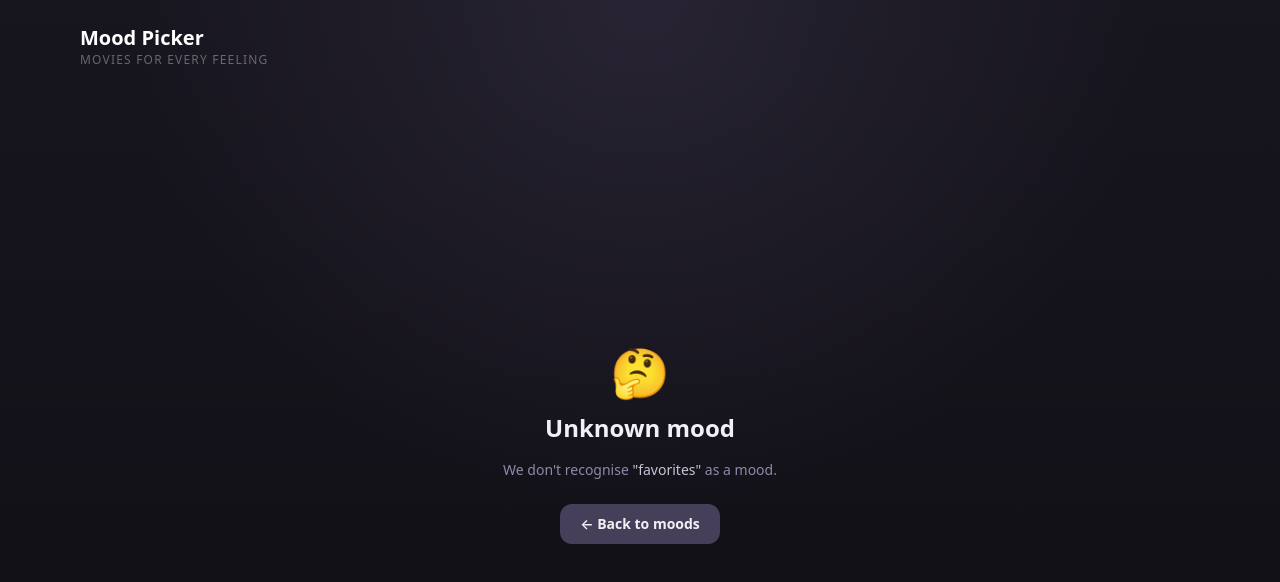
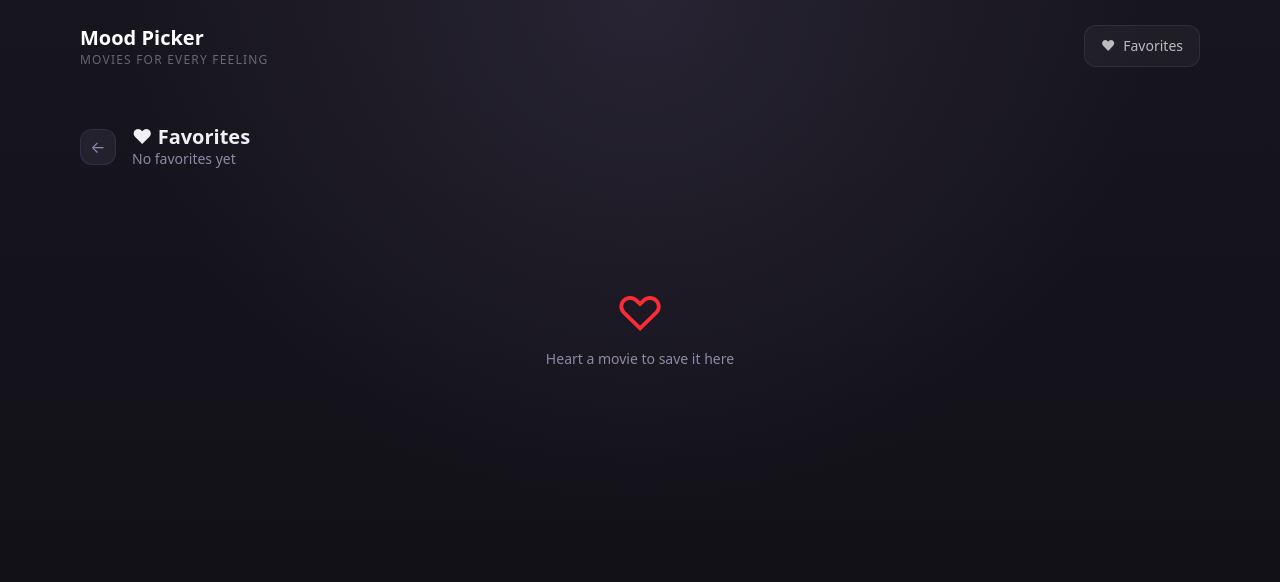
Before and after one commit to Ricky352/movie-mood-picker-challenge, a React (Vite) app: page /favorites in a window 1280 px wide. Shown: the top 582 px of the page. Built offline with nearby package versions, Linux system fonts and the light colour scheme.

Commit message:
Add favorites feature with context, hooks, and UI integration

```diff
--- a/src/App.tsx
+++ b/src/App.tsx
@@ -7,6 +7,8 @@ import { MoodSelector } from "./components/MoodSelector";
 import { MovieGrid } from "./components/MovieGrid";
 import { LoadingState } from "./components/LoadingState";
 import { ErrorState } from "./components/ErrorState";
+import { FavoritesPage } from "./components/FavoritesPage";
+import { FavoritesProvider } from "./context/FavoritesContext";
 import { hexToRgba } from "./utils/colours";
 import type { Mood } from "./types/mood";
 
@@ -168,14 +170,17 @@ const HomePage = () => {
 
 const App = () => {
   return (
+    <FavoritesProvider>
       <div className="flex flex-col min-h-screen max-w-6xl mx-auto px-4">
         <Header />
 
         <Routes>
           <Route path="/" element={<HomePage />} />
+          <Route path="/favorites" element={<FavoritesPage />} />
           <Route path="/:mood" element={<MoodPage />} />
         </Routes>
       </div>
+    </FavoritesProvider>
   );
 };
 
--- /dev/null
+++ b/src/components/FavoritesPage.tsx
@@ -0,0 +1,42 @@
+import { useNavigate } from "react-router-dom";
+import { useFavorites } from "../hooks/useFavorites";
+import { MovieGrid } from "./MovieGrid";
+
+export const FavoritesPage = () => {
+  const navigate = useNavigate();
+  const { favorites } = useFavorites();
+
+  return (
+    <main className="flex-1 py-8" style={{ animation: "page-enter 0.3s ease both" }}>
+      <div className="flex items-center gap-4 mb-6">
+        <button
+          onClick={() => navigate(-1)}
+          className="w-9 h-9 rounded-xl flex items-center justify-center text-lilac-ash-400 hover:text-lilac-ash-100 bg-lilac-ash-800/60 hover:bg-lilac-ash-700/60 border border-lilac-ash-700/50 transition-all duration-200 cursor-pointer"
+        >
+          ←
+        </button>
+        <div>
+          <h2 className="text-xl font-semibold text-lilac-ash-50 leading-tight">
+            ♥ Favorites
+          </h2>
+          <p className="text-sm text-lilac-ash-400">
+            {favorites.length === 0
+              ? "No favorites yet"
+              : `${favorites.length} saved movie${favorites.length !== 1 ? "s" : ""}`}
+          </p>
+        </div>
+      </div>
+
+      {favorites.length === 0 ? (
+        <div className="flex flex-col items-center justify-center py-24 text-center gap-3">
+          <span className="text-5xl text-red-500">♡</span>
+          <p className="text-lilac-ash-400 text-sm">
+            Heart a movie to save it here
+          </p>
+        </div>
+      ) : (
+        <MovieGrid movies={favorites} />
+      )}
+    </main>
+  );
+};
--- a/src/components/Header.tsx
+++ b/src/components/Header.tsx
@@ -1,15 +1,13 @@
+import { useNavigate } from "react-router-dom";
+import { useFavorites } from "../hooks/useFavorites";
+
 export const Header = () => {
+  const navigate = useNavigate();
+  const { favorites } = useFavorites();
+
   return (
     <header className="flex items-center justify-between py-6">
       <div className="flex items-center gap-3">
-        {/*<div className="w-10 h-10 rounded-xl flex items-center justify-center text-xl shrink-0"*/}
-        {/*  style={{*/}
-        {/*    background: "linear-gradient(135deg, #f5576c, #667eea)",*/}
-        {/*    boxShadow: "0 4px 20px rgba(245, 87, 108, 0.3)",*/}
-        {/*  }}*/}
-        {/*>*/}
-        {/*  🎬*/}
-        {/*</div>*/}
         <div>
           <h1 className="text-xl font-extrabold text-white">Mood Picker</h1>
           <p className="text-xs text-white/35 uppercase tracking-widest">
@@ -18,33 +16,18 @@ export const Header = () => {
         </div>
       </div>
 
-      {/*<div className="flex items-center gap-3">*/}
-      {/*  /!* Favorites *!/*/}
-      {/*  <button*/}
-      {/*    onClick={onFavoritesClick}*/}
-      {/*    className="flex items-center gap-2 px-4 py-2.5 rounded-xl text-sm font-medium text-white/70 backdrop-blur-md whitespace-nowrap transition-all duration-300 hover:text-white/90"*/}
-      {/*    style={{*/}
-      {/*      background: "rgba(255,255,255,0.04)",*/}
-      {/*      border: "1px solid rgba(255,255,255,0.08)",*/}
-      {/*    }}*/}
-      {/*    onMouseEnter={(e) => {*/}
-      {/*      e.currentTarget.style.background = "rgba(255,255,255,0.08)"*/}
-      {/*      e.currentTarget.style.borderColor = "rgba(255,255,255,0.15)"*/}
-      {/*    }}*/}
-      {/*    onMouseLeave={(e) => {*/}
-      {/*      e.currentTarget.style.background = "rgba(255,255,255,0.04)"*/}
-      {/*      e.currentTarget.style.borderColor = "rgba(255,255,255,0.08)"*/}
-      {/*    }}*/}
-      {/*  >*/}
-      {/*    <span>♥</span>*/}
-      {/*    <span>Favorites</span>*/}
-      {/*    {favoritesCount > 0 && (*/}
-      {/*      <span className="bg-white/10 text-white/80 text-xs px-1.5 py-0.5 rounded-full">*/}
-      {/*        {favoritesCount}*/}
-      {/*      </span>*/}
-      {/*    )}*/}
-      {/*  </button>*/}
-      {/*</div>*/}
+      <button
+        onClick={() => navigate("/favorites")}
+        className="flex items-center gap-2 px-4 py-2.5 rounded-xl text-sm font-medium text-white/70 hover:text-white/90 bg-white/4 hover:bg-white/8 border border-white/8 hover:border-white/15 backdrop-blur-md transition-all duration-300 cursor-pointer"
+      >
+        <span>♥</span>
+        <span>Favorites</span>
+        {favorites.length > 0 && (
+          <span className="bg-white/10 text-white/80 text-xs px-1.5 py-0.5 rounded-full">
+            {favorites.length}
+          </span>
+        )}
+      </button>
     </header>
   );
 };
--- a/src/components/MovieCard.tsx
+++ b/src/components/MovieCard.tsx
@@ -1,4 +1,5 @@
 import type { Movie } from "../types/movie";
+import { useFavorites } from "../hooks/useFavorites";
 
 interface MovieCardProps {
   movie: Movie;
@@ -6,10 +7,13 @@ interface MovieCardProps {
 }
 
 export const MovieCard = ({ movie, onClick }: MovieCardProps) => {
+  const { isFavorite, toggleFavorite } = useFavorites();
+  const favorited = isFavorite(movie.id);
+
   return (
     <div
       onClick={onClick}
-      className="cursor-pointer border border-lilac-ash-700 rounded-lg overflow-hidden bg-lilac-ash-800/50 transition-all duration-300 hover:-translate-y-1 hover:border-lilac-ash-500 hover:shadow-[0_8px_30px_rgba(0,0,0,0.4)]"
+      className="cursor-pointer border border-lilac-ash-700 rounded-lg overflow-hidden bg-lilac-ash-800/50 transition-all duration-300 hover:-translate-y-1 hover:border-lilac-ash-500 hover:shadow-[0_8px_30px_rgba(0,0,0,0.4)] group relative"
     >
       {movie.posterUrl ? (
         <img
@@ -22,6 +26,15 @@ export const MovieCard = ({ movie, onClick }: MovieCardProps) => {
           <span className="text-lilac-ash-400">No poster</span>
         </div>
       )}
+
+      {/* Favorite button */}
+      <button
+        onClick={(e) => { e.stopPropagation(); toggleFavorite(movie); }}
+        className={`absolute top-2 right-2 w-8 h-8 rounded-full flex items-center justify-center transition-all duration-200 cursor-pointer opacity-0 group-hover:opacity-100 ${favorited ? "opacity-100 bg-black/60 text-red-400" : "bg-black/40 text-white/70 hover:text-red-400"}`}
+      >
+        {favorited ? "♥" : "♡"}
+      </button>
+
       <div className="p-4">
         <h3 className="font-semibold text-lg text-lilac-ash-50 leading-tight">
           {movie.title}
--- a/src/components/MovieModal.tsx
+++ b/src/components/MovieModal.tsx
@@ -1,6 +1,7 @@
 import { useEffect } from "react";
 import { createPortal } from "react-dom";
 import type { Movie } from "../types/movie";
+import { useFavorites } from "../hooks/useFavorites";
 
 interface MovieModalProps {
   movie: Movie;
@@ -25,6 +26,9 @@ export const MovieModal = ({ movie, onClose }: MovieModalProps) => {
       document.body.style.overflow = previousOverflow;
     };
   }, []);
+
+  const { isFavorite, toggleFavorite } = useFavorites();
+  const favorited = isFavorite(movie.id);
 
   const hours = movie.runtime ? Math.floor(movie.runtime / 60) : null;
   const mins = movie.runtime ? movie.runtime % 60 : null;
@@ -57,13 +61,21 @@ export const MovieModal = ({ movie, onClose }: MovieModalProps) => {
           <div className="h-6" />
         )}
 
-        {/* Close button */}
-        <button
-          onClick={onClose}
-          className="absolute top-3 right-3 w-8 h-8 rounded-full flex items-center justify-center bg-black/40 text-white/60 hover:text-white transition-colors cursor-pointer"
-        >
-          ✕
-        </button>
+        {/* Actions */}
+        <div className="absolute top-3 right-3 flex gap-2">
+          <button
+            onClick={() => toggleFavorite(movie)}
+            className={`w-8 h-8 rounded-full flex items-center justify-center transition-colors cursor-pointer ${favorited ? "bg-black/60 text-red-400" : "bg-black/40 text-white/60 hover:text-red-400"}`}
+          >
+            {favorited ? "♥" : "♡"}
+          </button>
+          <button
+            onClick={onClose}
+            className="w-8 h-8 rounded-full flex items-center justify-center bg-black/40 text-white/60 hover:text-white transition-colors cursor-pointer"
+          >
+            ✕
+          </button>
+        </div>
 
         {/* Content */}
         <div className="flex gap-5 px-6 pb-2 mt-2">
--- /dev/null
+++ b/src/context/FavoritesContext.tsx
@@ -0,0 +1,48 @@
+import { createContext, useCallback, useState } from "react";
+import type { Movie } from "../types/movie";
+
+const STORAGE_KEY = "movie-mood-favorites";
+
+const load = (): Movie[] => {
+  try {
+    const raw = localStorage.getItem(STORAGE_KEY);
+    return raw ? (JSON.parse(raw) as Movie[]) : [];
+  } catch {
+    return [];
+  }
+};
+
+interface FavoritesContextValue {
+  favorites: Movie[];
+  isFavorite: (id: number) => boolean;
+  toggleFavorite: (movie: Movie) => void;
+}
+
+const FavoritesContext = createContext<FavoritesContextValue | null>(null);
+
+export const FavoritesProvider = ({ children }: { children: React.ReactNode }) => {
+  const [favorites, setFavorites] = useState<Movie[]>(load);
+
+  const toggleFavorite = useCallback((movie: Movie) => {
+    setFavorites((prev) => {
+      const next = prev.some((m) => m.id === movie.id)
+        ? prev.filter((m) => m.id !== movie.id)
+        : [...prev, movie];
+      localStorage.setItem(STORAGE_KEY, JSON.stringify(next));
+      return next;
+    });
+  }, []);
+
+  const isFavorite = useCallback(
+    (id: number) => favorites.some((m) => m.id === id),
+    [favorites],
+  );
+
+  return (
+    <FavoritesContext.Provider value={{ favorites, isFavorite, toggleFavorite }}>
+      {children}
+    </FavoritesContext.Provider>
+  );
+};
+
+export { FavoritesContext };
--- /dev/null
+++ b/src/hooks/useFavorites.ts
@@ -0,0 +1,8 @@
+import { useContext } from "react";
+import { FavoritesContext } from "../context/FavoritesContext";
+
+export const useFavorites = () => {
+  const ctx = useContext(FavoritesContext);
+  if (!ctx) throw new Error("useFavorites must be used inside FavoritesProvider");
+  return ctx;
+};
--- a/src/index.css
+++ b/src/index.css
@@ -75,6 +75,7 @@ body,
   overscroll-behavior-y: none;
 }
 
+
 body {
   margin: 0;
   font-family:
@@ -94,6 +95,8 @@ body {
   transition: --mood-accent 700ms ease;
 }
 
+
+/*debug*/
 * {
   /*border: 1px solid white;*/
 }
```
Lines whose indentation alone changed are shown as unchanged.
